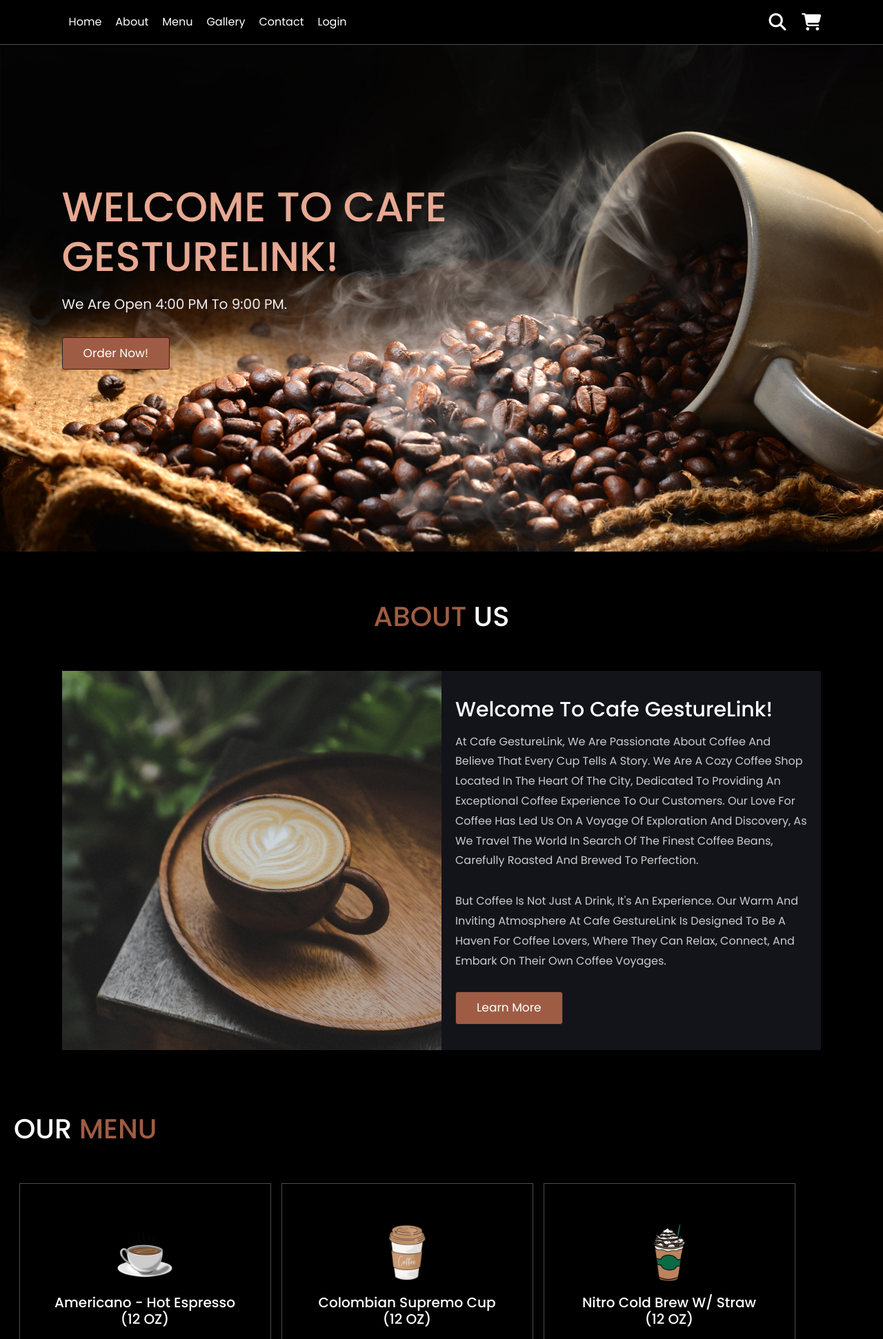
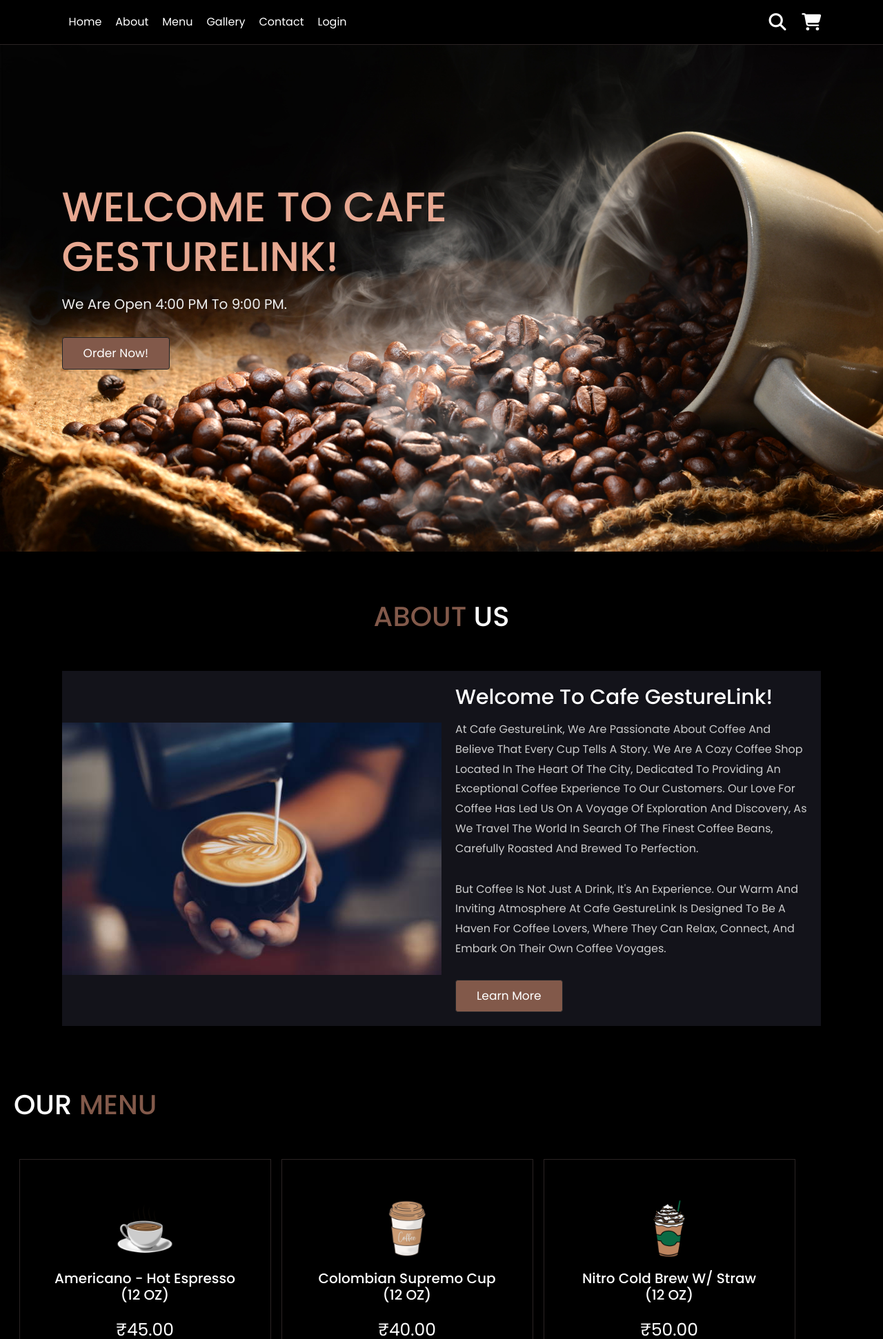
Before and after one commit to kncharan997/Coffee-Ordering-Website-using-hand-gestures, a PHP site: page / in a window 1280 px wide. Shown: the top 1942 px of the page at 69% size. Run offline with PHP 8.4, Linux system fonts and the light colour scheme; some libraries are stand-ins or nearby versions.

Commit message:
Initial Commit2

```diff
--- a/assets/css/style.css
+++ b/assets/css/style.css
@@ -1,15 +1,15 @@
 @import url('https://fonts.googleapis.com/css2?family=Poppins:wght@200;300;400;500;600&display=swap');
 
 :root {
-    --main-color: #9F5C44;
+    --main-color: #82594a;
     --second-color: #64342C;
     --third-color: #644C2C;
-    --fourth-color: #392414;
-    --fifth-color: #1F232C;
+    --fourth-color: #e98031;
+    --fifth-color: #082567;
     --sixth-color: #e7a891;
     --black: #13131a;
     --bg: #000000;
-    --border: .1rem solid rgba(255,255,255,.3);
+    --border: .1rem solid rgba(143, 119, 119, 0.3);
 }
 
 * {
--- a/assets/js/script.js
+++ b/assets/js/script.js
@@ -186,11 +186,11 @@
         var cartBox = cartBoxes[i];
         var priceElement = cartBox.getElementsByClassName("cart-price")[0];
         var quantityElement = cartBox.getElementsByClassName("cart-quantity")[0];
-        var price = parseFloat(priceElement.innerText.replace("₱", ""));
+        var price = parseFloat(priceElement.innerText.replace("₹", ""));
         var quantity = quantityElement.value;
         total = total + (price * quantity);
     }
         total = Math.round(total * 100) / 100;
 
-        document.getElementsByClassName("total-price")[0].innerText = "₱" + total;
+        document.getElementsByClassName("total-price")[0].innerText = "₹" + total;
 }
--- a/users/index.php
+++ b/users/index.php
@@ -91,9 +91,6 @@
                 <li class="nav-item">
                     <a href="#gallery" class="text-decoration-none">Gallery</a>
                 </li>
-                <!-- <li class="nav-item">
-                    <a href="#blogs" class="text-decoration-none">Blogs</a>
-                </li> -->
                 <li class="nav-item">
                     <a href="#contact" class="text-decoration-none">Contact</a>
                 </li>
```
Also changed, not shown: users/menu.php (+5 -8 lines), assets/images/about-img.png, assets/images/gallery1.jpg, assets/images/gallery2.jpg, assets/images/gallery3.jpg, assets/images/gallery4.jpg, 3 other files.
